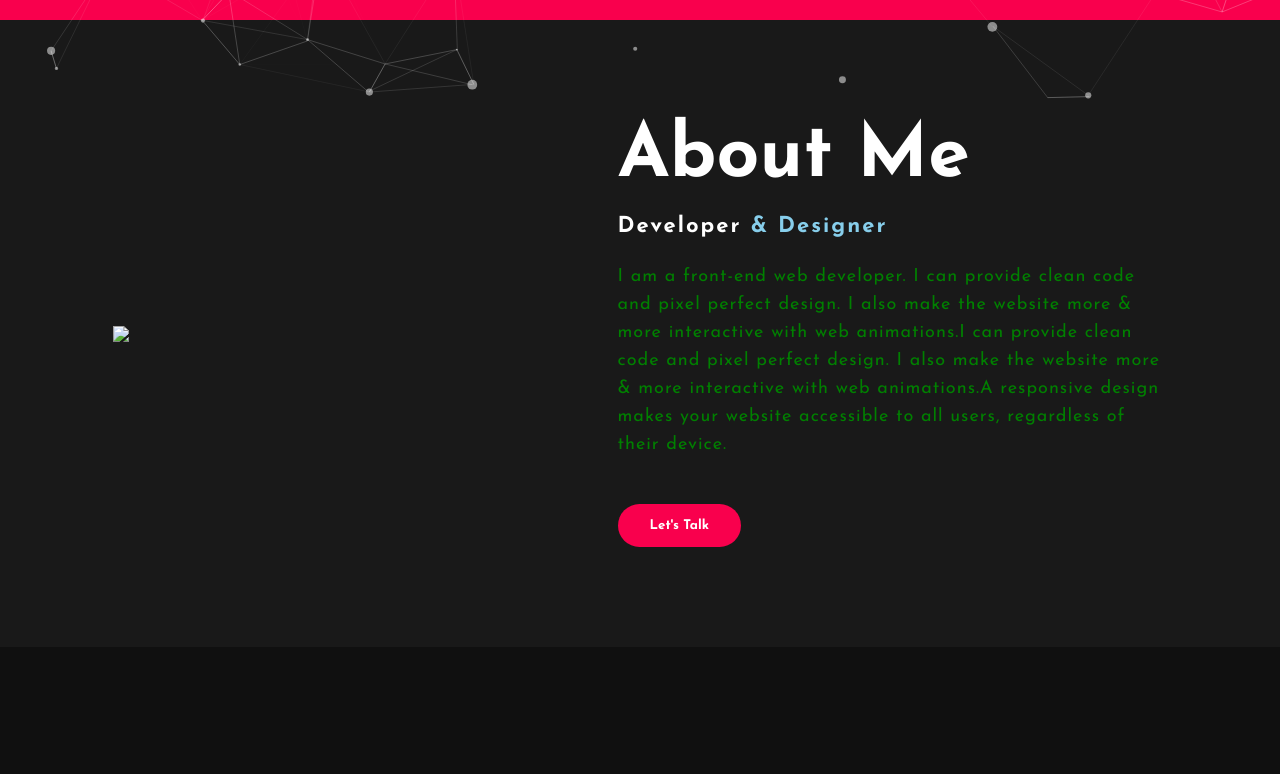
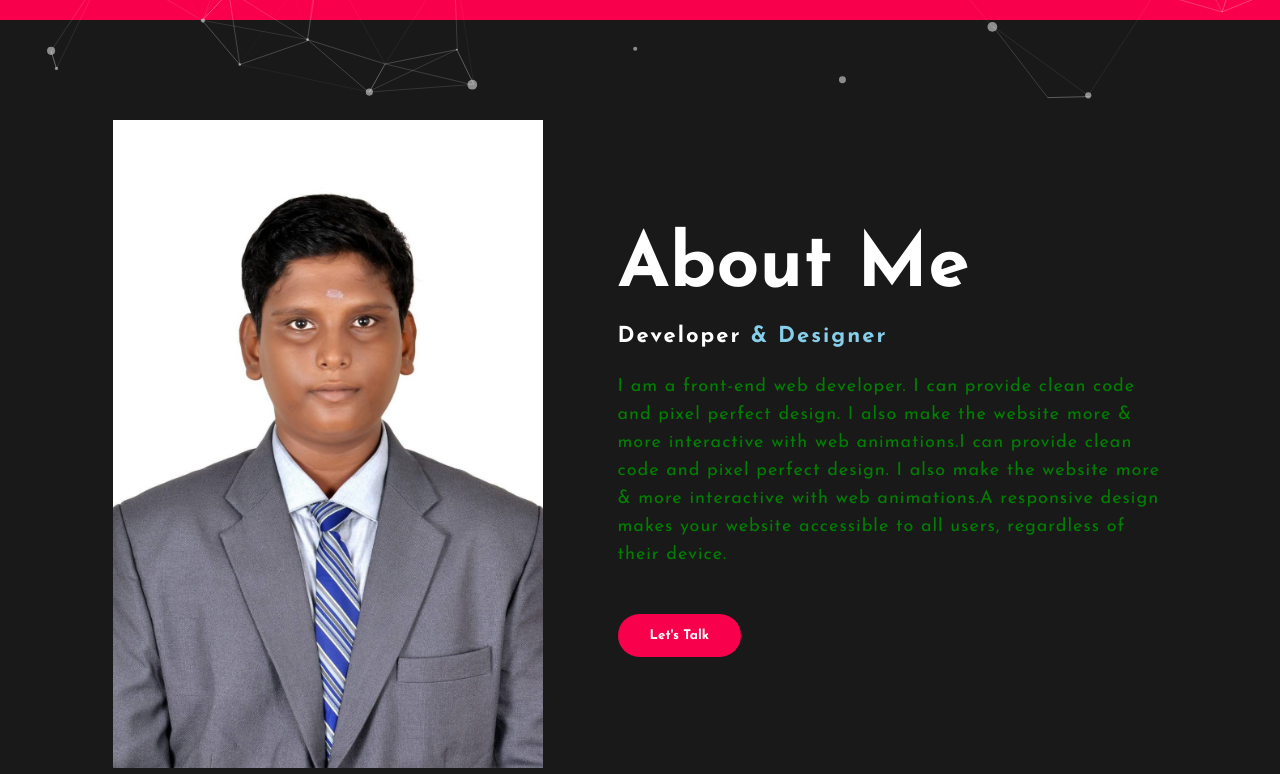
Before and after one commit to Pavithran99/portfoliojs, a plain HTML site: page index.html in a window 1280 px wide. Shown: the part 780-1554 px from the top of the page. Drawn offline with Linux system fonts and the light colour scheme; grey boxes are pictures that could not be loaded; files whose address does not match are found by name.

Commit message:
Update index.html

```diff
--- a/index.html
+++ b/index.html
@@ -46,7 +46,7 @@
 	<!----About section start---->
 	<section class="about">
 		<div class="main">
-			<img src="img/main-img.JPEG">
+			<img src="img/main-img.png">
 			<div class="about-text">
 				<h2>About Me</h2>
 				<h5>Developer <span>& Designer</span></h5>
```
